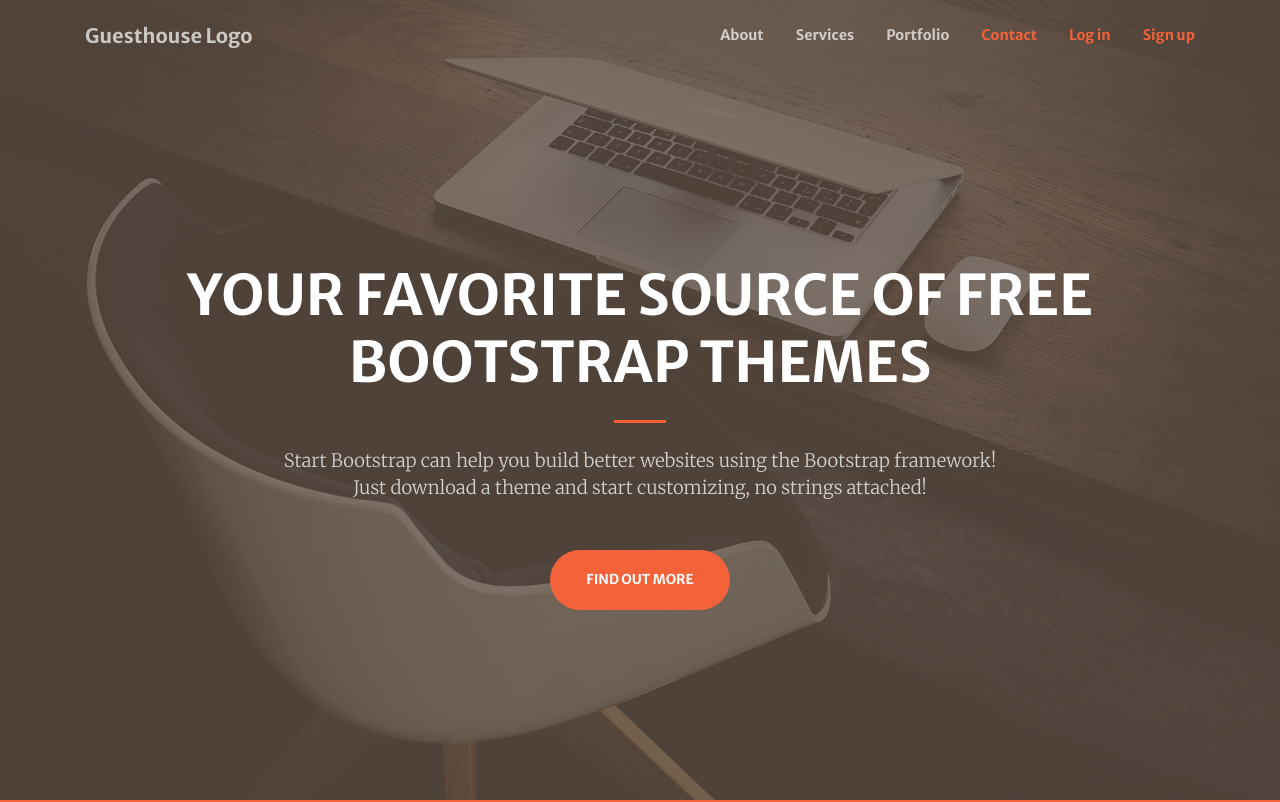
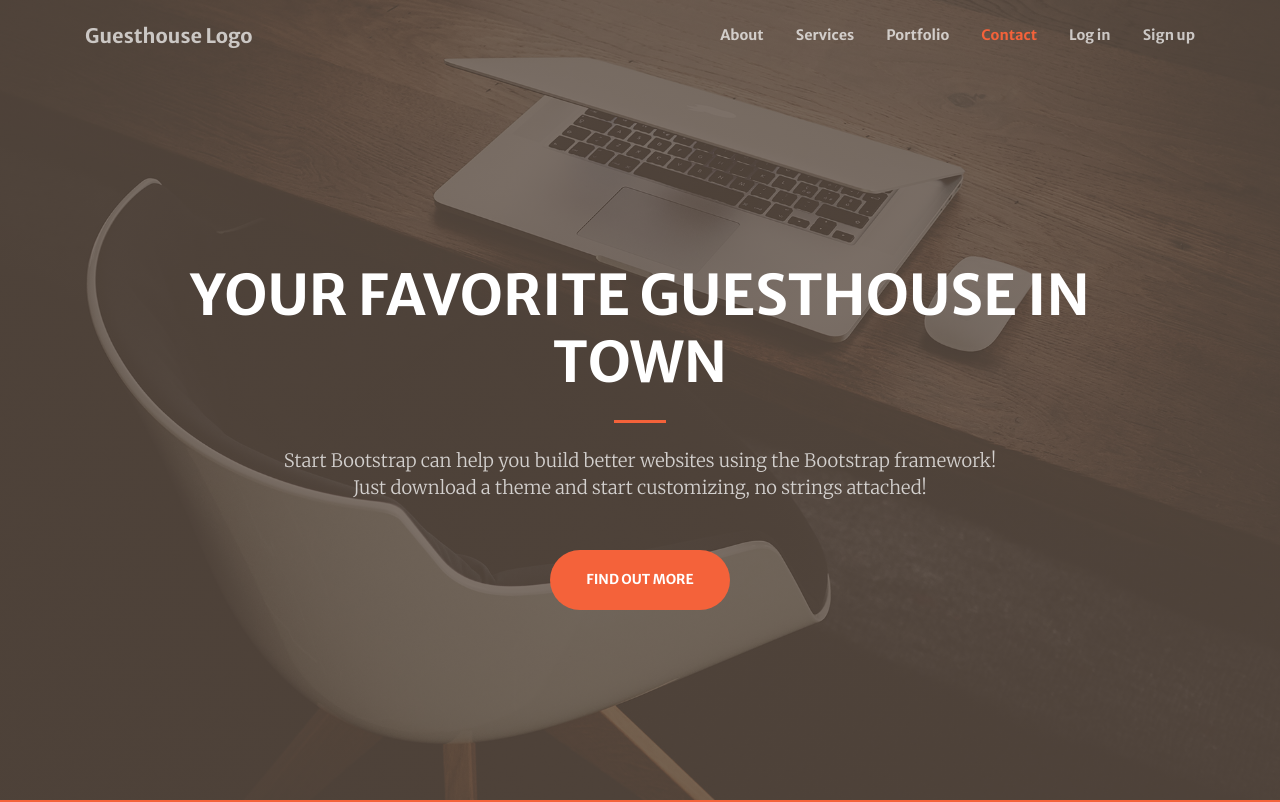
Before and after one commit to Kudakwashe24/guesthouse, a website with bundled scripts: page index.html in a window 1280 px wide. Shown: the top 802 px of the page. Built offline with nearby package versions, Linux system fonts and the light colour scheme.

Commit message:
updated my header

```diff
--- a/index.html
+++ b/index.html
@@ -43,10 +43,10 @@
             <a class="nav-link js-scroll-trigger" href="#contact">Contact</a>
           </li>
           <li class="nav-item">
-            <a class="nav-link js-scroll-trigger" href="#contact">Log in</a>
+            <a class="nav-link js-scroll-trigger" href="#">Log in</a>
           </li>
           <li class="nav-item">
-            <a class="nav-link js-scroll-trigger" href="#contact">Sign up</a>
+            <a class="nav-link js-scroll-trigger" href="#">Sign up</a>
           </li>
         </ul>
       </div>
@@ -58,7 +58,7 @@
     <div class="container h-100">
       <div class="row h-100 align-items-center justify-content-center text-center">
         <div class="col-lg-10 align-self-end">
-          <h1 class="text-uppercase text-white font-weight-bold">Your Favorite Source of Free Bootstrap Themes</h1>
+          <h1 class="text-uppercase text-white font-weight-bold">Your Favorite Guesthouse in town</h1>
           <hr class="divider my-4">
         </div>
         <div class="col-lg-8 align-self-baseline">
```
